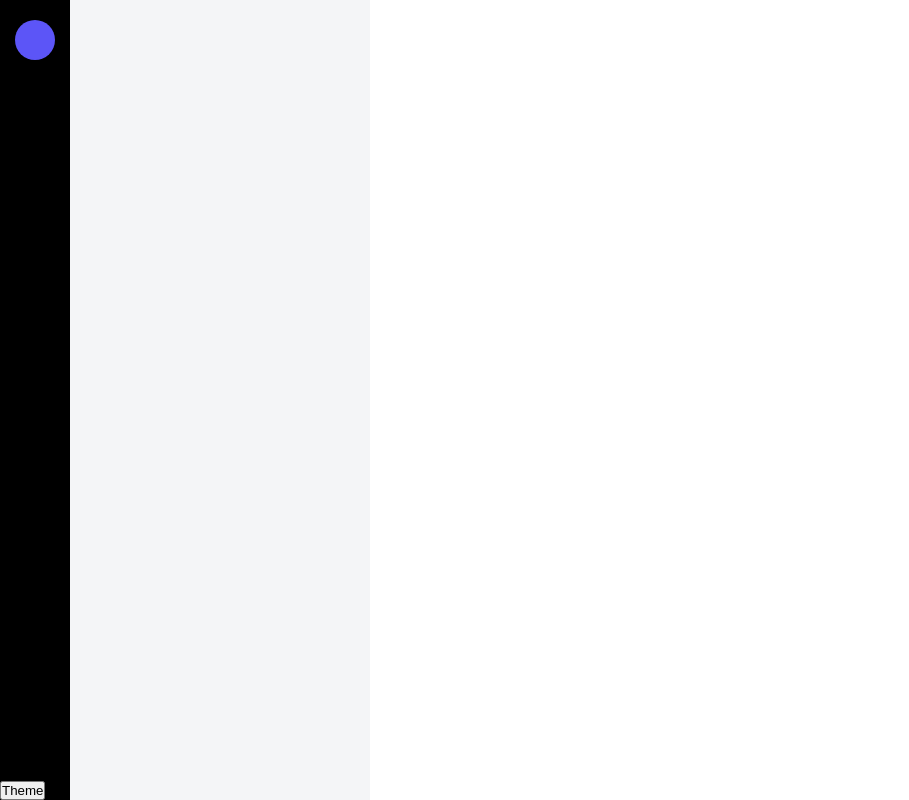
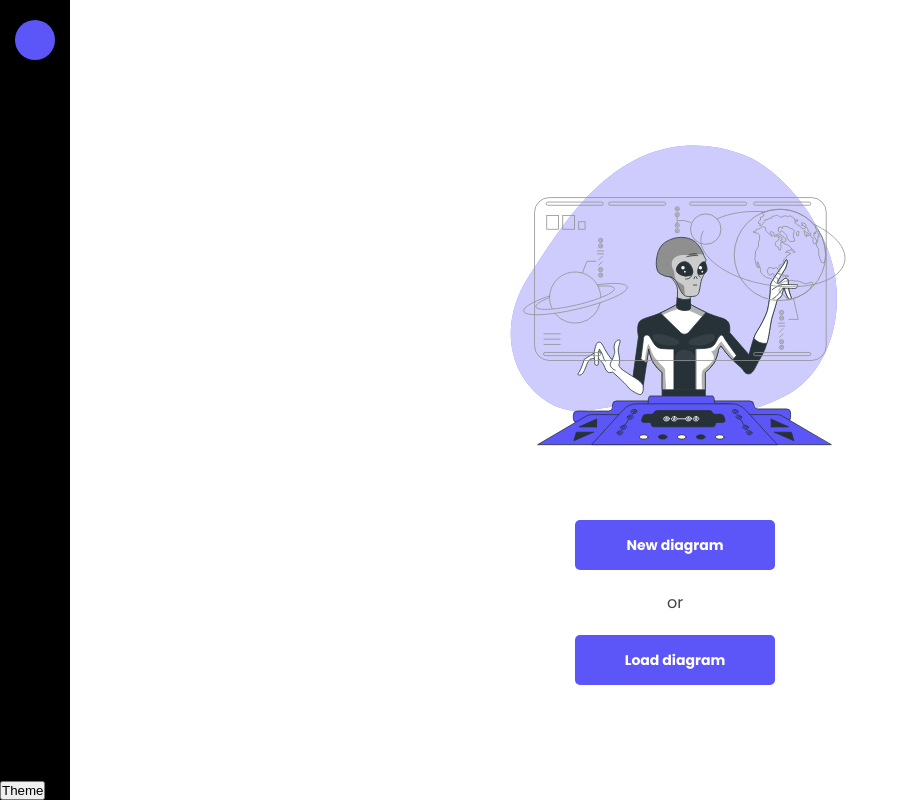
Before and after one commit to f0lg0/tsmt, a Vue app in the folder tsmt/: page / in a window 1280 px wide. Shown: the whole page, without its empty margins (0-909 px from the left). Built offline with nearby package versions, Linux system fonts and the light colour scheme.

Commit message:
new: general refactoring and frontend work

```diff
--- a/tsmt/package.json
+++ b/tsmt/package.json
@@ -1,5 +1,5 @@
 {
-  "name": "gusmt",
+    "name": "tsmt",
     "version": "0.1.0",
     "private": true,
     "scripts": {
--- a/tsmt/public/index.html
+++ b/tsmt/public/index.html
@@ -8,12 +8,12 @@
             href="https://fonts.googleapis.com/css2?family=Poppins:wght@100;200;300;400;500;600;700;800;900&display=swap"
             rel="stylesheet"
         />
-        <title>GUSMT</title>
+        <title>TSMT</title>
     </head>
     <body>
         <noscript>
             <strong
-                >We're sorry but <%= htmlWebpackPlugin.options.title %> doesn't work properly without JavaScript
+                >We're sorry but TSMT doesn't work properly without JavaScript
                 enabled. Please enable it to continue.</strong
             >
         </noscript>
--- a/tsmt/src/components/MainNav.vue
+++ b/tsmt/src/components/MainNav.vue
@@ -7,22 +7,17 @@
 
             <button id="toggler" @click="toggleTheme()">Theme</button>
         </div>
-        <Editor />
     </div>
 </template>
 
 <script>
 import SharedMethods from "../utils/shared";
-import Editor from "./Editor";
 
 export default {
     methods: {
         toggleTheme() {
             SharedMethods.toggleTheme();
         },
-    },
-    components: {
-        Editor,
     },
 };
 </script>
--- a/tsmt/src/router/index.js
+++ b/tsmt/src/router/index.js
@@ -1,19 +1,25 @@
 import Vue from "vue";
 import VueRouter from "vue-router";
-import Rendered from "../views/Rendered.vue";
+import Home from "../views/Home.vue";
 
 Vue.use(VueRouter);
 
 const routes = [
     {
         path: "/",
-        name: "Rendered",
-        component: Rendered,
+        name: "Home",
+        component: Home,
     },
     {
         path: "/about",
         name: "About",
-        component: () => import(/* webpackChunkName: "about" */ "../views/About.vue"),
+        component: () => import("../views/About.vue"),
+    },
+
+    {
+        path: "/draw",
+        name: "Draw",
+        component: () => import("../views/Draw.vue"),
     },
 ];
 
--- /dev/null
+++ b/tsmt/src/views/Draw.vue
@@ -0,0 +1,31 @@
+<template>
+    <div>
+        <Editor />
+        <div id="canva">
+            <p>canva</p>
+        </div>
+    </div>
+</template>
+
+<script>
+import Editor from "../components/Editor";
+
+export default {
+    components: {
+        Editor,
+    },
+};
+</script>
+
+<style scoped>
+#canva {
+    background-color: var(--main-color);
+    height: 100vh;
+    width: calc(100%-370px);
+    margin-left: 370px;
+}
+
+p {
+    color: white;
+}
+</style>
--- /dev/null
+++ b/tsmt/src/views/Home.vue
@@ -0,0 +1,98 @@
+<template>
+    <div id="home">
+        <div id="mainImage">
+            <img src="../assets/alien.svg" alt="[ERR] Image not loading" />
+        </div>
+
+        <div class="buttonWrapper">
+            <div class="btn" @click="$router.push('/draw')">
+                <p>New diagram</p>
+            </div>
+            <p>or</p>
+            <div class="btn">
+                <p>Load diagram</p>
+            </div>
+        </div>
+    </div>
+</template>
+
+<script>
+export default {
+    name: "Home",
+};
+</script>
+
+<style scoped>
+#home {
+    background-color: var(--main-color);
+    height: 100vh;
+    width: calc(100%-70px);
+    margin-left: 70px;
+}
+
+#mainImage {
+    width: 400px;
+    height: 400px;
+    margin: auto;
+    position: relative;
+    top: 100px;
+}
+
+#mainImage img {
+    width: 100%;
+    height: 100%;
+}
+
+.buttonWrapper {
+    display: flex;
+    flex-direction: column;
+    justify-content: center;
+    align-items: center;
+
+    margin: auto;
+    margin-top: 100px;
+    width: 400px;
+}
+
+.buttonWrapper p {
+    color: var(--main-font-color);
+}
+
+.btn {
+    width: 200px;
+    height: 50px;
+    background: var(--main-accent);
+    border-radius: 5px;
+
+    cursor: pointer;
+
+    margin-top: 20px;
+    margin-bottom: 20px;
+
+    border: 1px solid transparent;
+
+    transition: 0.5s;
+}
+.btn:hover {
+    border: 1px solid var(--main-accent);
+    background: inherit;
+}
+
+.btn p {
+    text-align: center;
+
+    color: white;
+    font-weight: 700;
+    font-size: 14px;
+
+    margin: 0;
+    position: relative;
+    top: 50%;
+    left: 50%;
+    transform: translate(-50%, -50%);
+}
+
+.btn:hover p {
+    color: var(--main-accent);
+}
+</style>
--- a/tsmt/src/views/Rendered.vue
+++ /dev/null
@@ -1,18 +0,0 @@
-<template>
-    <div id="rend"></div>
-</template>
-
-<script>
-export default {
-    name: "Rendered",
-};
-</script>
-
-<style scoped>
-#rend {
-    background-color: var(--main-color);
-    height: 100vh;
-    width: calc(100%-370px);
-    margin-left: 370px;
-}
-</style>
```
Also changed, not shown: tsmt/src/assets/alien.svg (added). Lines whose indentation alone changed are shown as unchanged.
